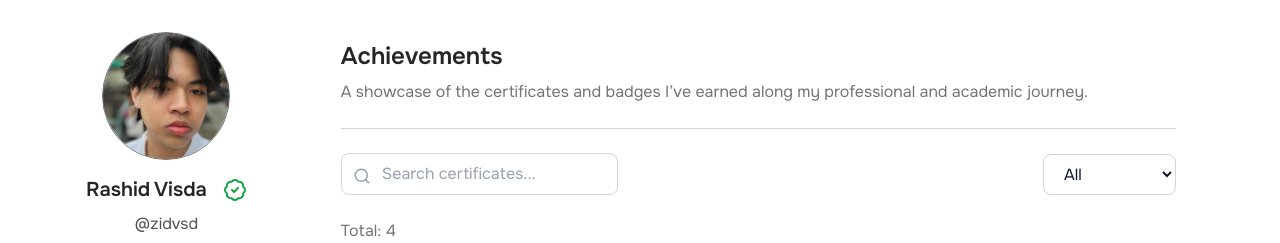
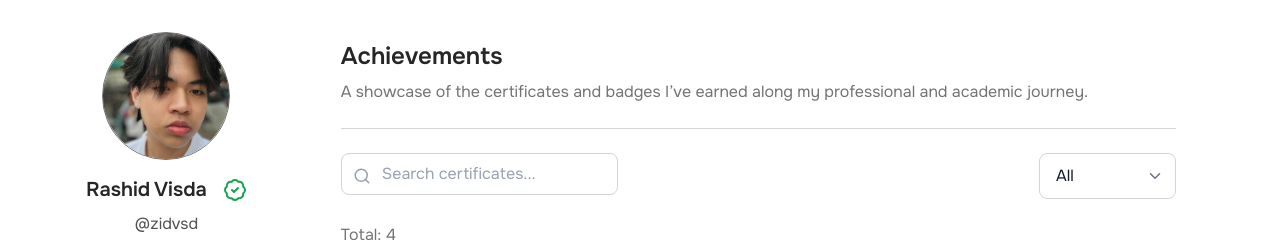
Before and after one commit to zidvsd/portfolio, a Next.js app: page /achievements in a window 1280 px wide. Shown: the top 243 px of the page. Built offline with nearby package versions, Linux system fonts and the light colour scheme.

Commit message:
edited select tab component

```diff
--- a/app/projects/page.tsx
+++ b/app/projects/page.tsx
@@ -22,7 +22,7 @@ export default async function Page() {
         A showcase of both private and open-source projects I&apos;ve built or
         contributed to.
       </h3>
-      <ProjectsGrid initialRepos={repos} />;
+      <ProjectsGrid initialRepos={repos} />
     </div>
   );
 }
--- a/components/SelectTab.tsx
+++ b/components/SelectTab.tsx
@@ -1,4 +1,5 @@
 "use client";
+import { ChevronDown } from "lucide-react";
 
 interface SelectDropdownProps {
   selected: string;
@@ -10,18 +11,20 @@ export default function SelectDropdown({
   setSelected,
 }: SelectDropdownProps) {
   return (
-    <div className="flex justify-center mb-6">
+    <div className="relative flex justify-center mb-6 ">
       <select
         value={selected}
         onChange={(e) => setSelected(e.target.value)}
-        className="w-full max-w-xs px-4 py-2 border border-neutral-300 dark:border-neutral-700 rounded-lg
-                   bg-white dark:bg-dark-gray text-gray-900 dark:text-neutral-100
-                   focus:ring-2 focus:ring-neutral-500 focus:outline-none"
+        className="w-full max-w-xs px-4 py-2.5 border cursor-pointer border-neutral-300 dark:border-neutral-700 rounded-lg bg-white dark:bg-dark-gray text-gray-900 dark:text-neutral-100 focus:ring-2 focus:ring-neutral-500 focus:outline-none appearance-none pr-10"
       >
         <option value="All">All</option>
         <option value="Certificate">Certificate</option>
         <option value="Badge">Badge</option>
       </select>
+      <ChevronDown
+        size={18}
+        className="absolute right-3 top-1/2 -translate-y-1/2 text-gray-500 pointer-events-none"
+      />
     </div>
   );
 }
--- a/components/ui/TechStackIcons.tsx
+++ b/components/ui/TechStackIcons.tsx
@@ -3,16 +3,13 @@
 import { motion } from "motion/react";
 import Image from "next/image";
 import icons from "@/data/icons.json";
+
 export default function TechStackIcons() {
   return (
     <motion.section
       initial={{ opacity: 0, y: 20 }}
       animate={{ opacity: 1, y: 0 }}
       transition={{ duration: 0.6 }}
-      className="rounded-2xl p-8 shadow-xl backdrop-blur-sm
-        border border-gray-300/30 dark:border-gray-800/30
-        bg-gradient-to-br from-white/60 to-gray-100/40
-        dark:from-[#0c0c0c]/60 dark:to-[#1a1a1a]/40 "
     >
       <h2 className="text-xl font-semibold flex items-center gap-2">
         <span className="text-green-500">&lt;/&gt;</span> Skills
@@ -26,7 +23,7 @@ export default function TechStackIcons() {
           <motion.div
             key={index}
             whileHover={{ scale: 1.15, rotate: 5 }}
-            className="transition-all  duration-200 cursor-pointer"
+            className="transition-all duration-200 cursor-pointer"
           >
             <Image
               src={icon.src}
```
Also changed, not shown: public/icons/express.svg.
